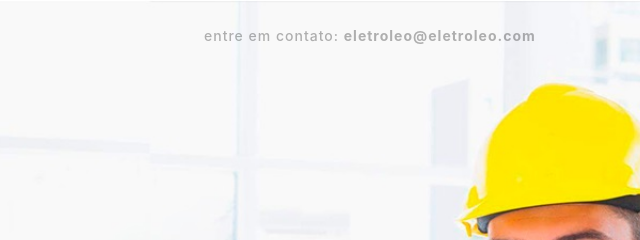
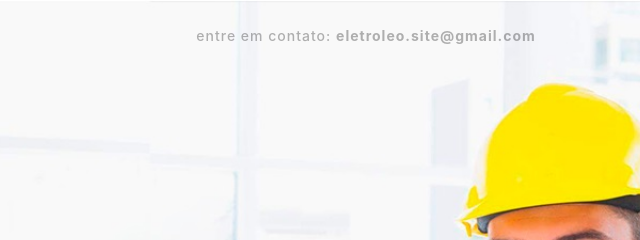
Before and after one commit to vanessa-nascimento/eletroleo-site, a website with bundled scripts: page index.html in a window 1280 px wide. Shown: the top 240 px of the page, 640-1280 px from the left. Built offline with nearby package versions, Linux system fonts and the light colour scheme; some packages are replaced by stand-ins of ours.

Commit message:
Atualizando email

```diff
--- a/index.html
+++ b/index.html
@@ -44,7 +44,7 @@
                 <li><a class="nav-item nav-link" data-hover="Contato" href="#contato">Orçamento</a></li>
             </div>
             <div class="navbar-nav ml-auto">
-                <li class="nav-link disabled">Entre em contato: <b>eletroleo@eletroleo.com</b></li>
+                <li class="nav-link disabled">Entre em contato: <b>eletroleo.site@gmail.com</b></li>
             </div>
         </div>
     </div>
@@ -237,7 +237,7 @@
                             E-mail
                         </h5>
                         <p>
-                            eletroleo@eletroleo.com
+                            eletroleo.site@gmail.com
                         </p>
                     </div>
                 </div>
```
